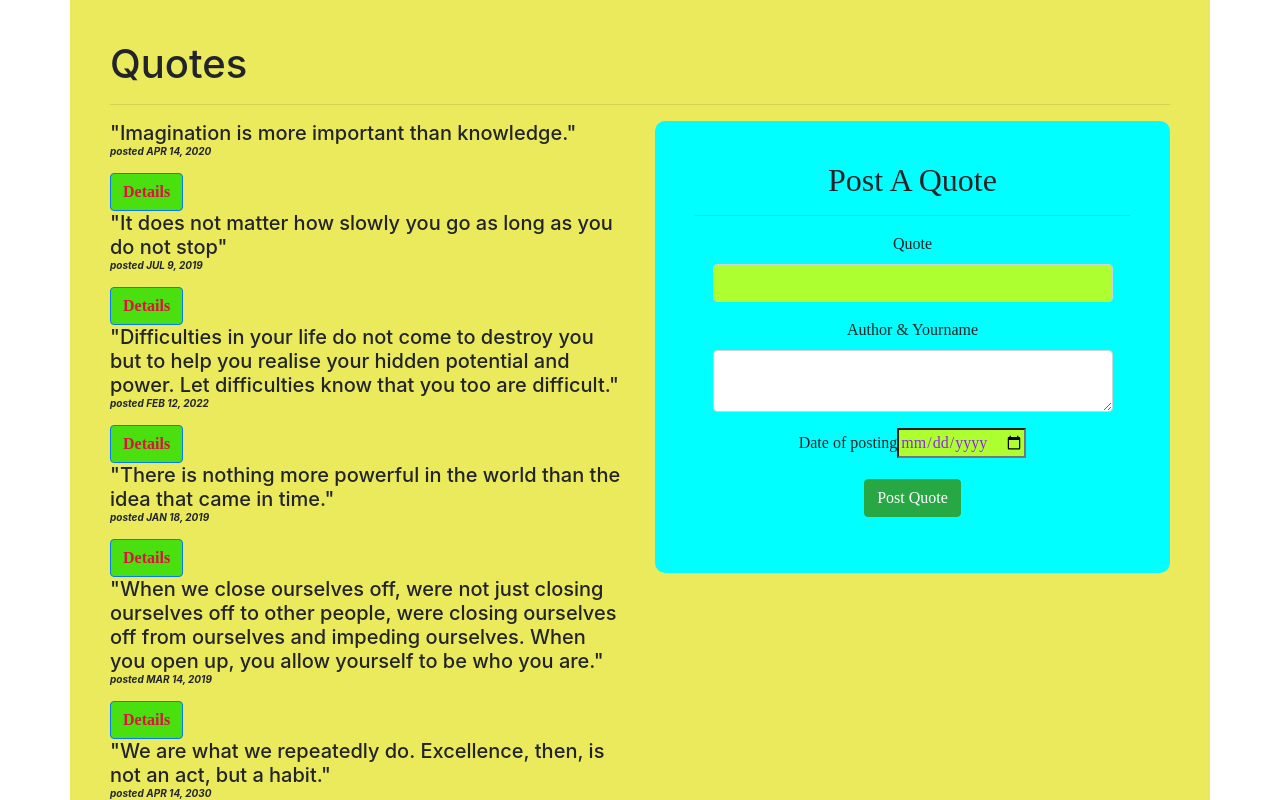
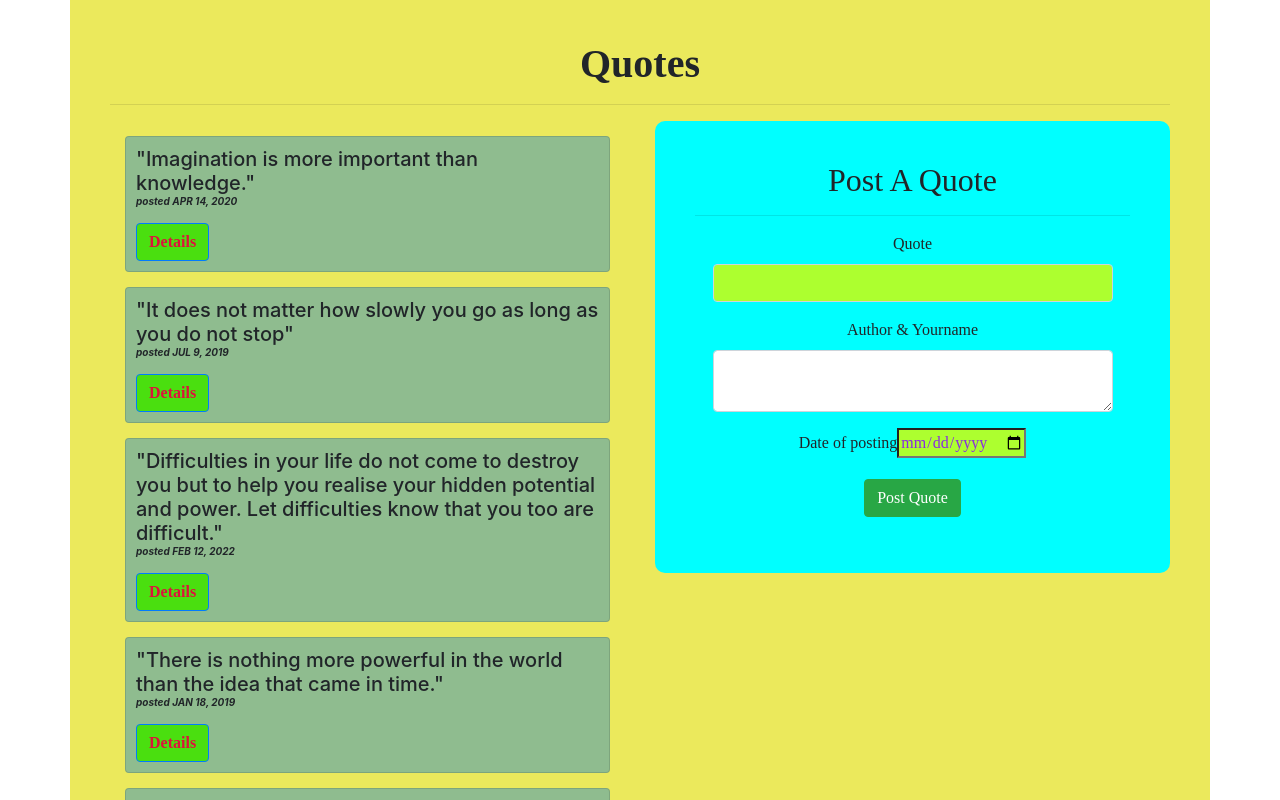
Before and after one commit to BABAYAGI/quotes, an Angular app: page / in a window 1280 px wide. Shown: the top 800 px of the page. Built offline with nearby package versions, Linux system fonts and the light colour scheme.

Commit message:
completted form validation

```diff
--- a/src/app/quotes/quotes.component.css
+++ b/src/app/quotes/quotes.component.css
@@ -20,3 +20,18 @@ h4{font-size: 20px;
   font-style: italic;
   font-weight: bolder
 }
+h1{
+  text-align: center;
+  font-family: 'Times New Roman', Times, serif;
+  font-weight: 800;
+}
+.cd {
+  padding: 10px;
+  margin:15px;
+  background-color: darkseagreen;
+}
+.cdd {
+  padding: 10px;
+  margin:15px;
+  background-color: rgba(221, 218, 34, 0.671);
+}
--- a/src/app/quotes/quotes.component.html
+++ b/src/app/quotes/quotes.component.html
@@ -3,19 +3,19 @@
   <hr>
 
   <div class="row">
-    <div class="col-md-6">
-      <div *ngFor='let goal of goals;let i = index'>
+    <div class="col-md-6 ">
+      <div class="card cd" *ngFor='let goal of goals;let i = index'>
         <div>
           <h4 id={{i}} appStrikethrough>{{goal.name}} <p class="post" >posted  {{goal.completeDate|date|uppercase}}</p></h4>
           <button (click)='toggleDetails(i)' class="btn btn-primary dt">Details</button>
         </div>
 
-        <div *ngIf='goal.showDescription'>
+        <div class="card cdd" *ngIf='goal.showDescription'>
           <app-quotesdetail  [goal]='goal' (isComplete) = 'deleteGoal($event,i)'></app-quotesdetail>
         </div>
       </div>
     </div>
-    <div class="col-md-6">
+    <div class="col-md-6 ">
       <app-quotes-form (addGoal)="addNewGoal($event)"></app-quotes-form>
     </div>
   </div>
--- a/src/app/quotesdetail/quotesdetail.component.html
+++ b/src/app/quotesdetail/quotesdetail.component.html
@@ -1,3 +1,2 @@
 <p>{{goal.description}}</p>
-<p>This goal will be complete in {{goal.completeDate|dateCount}} days</p>
-<button (click)= 'goalDelete(true)' class="btn btn-outline-danger">Delete Goal</button>
+<button (click)= 'goalDelete(true)' class="btn btn-outline-danger">Delete Quotes</button>
```
